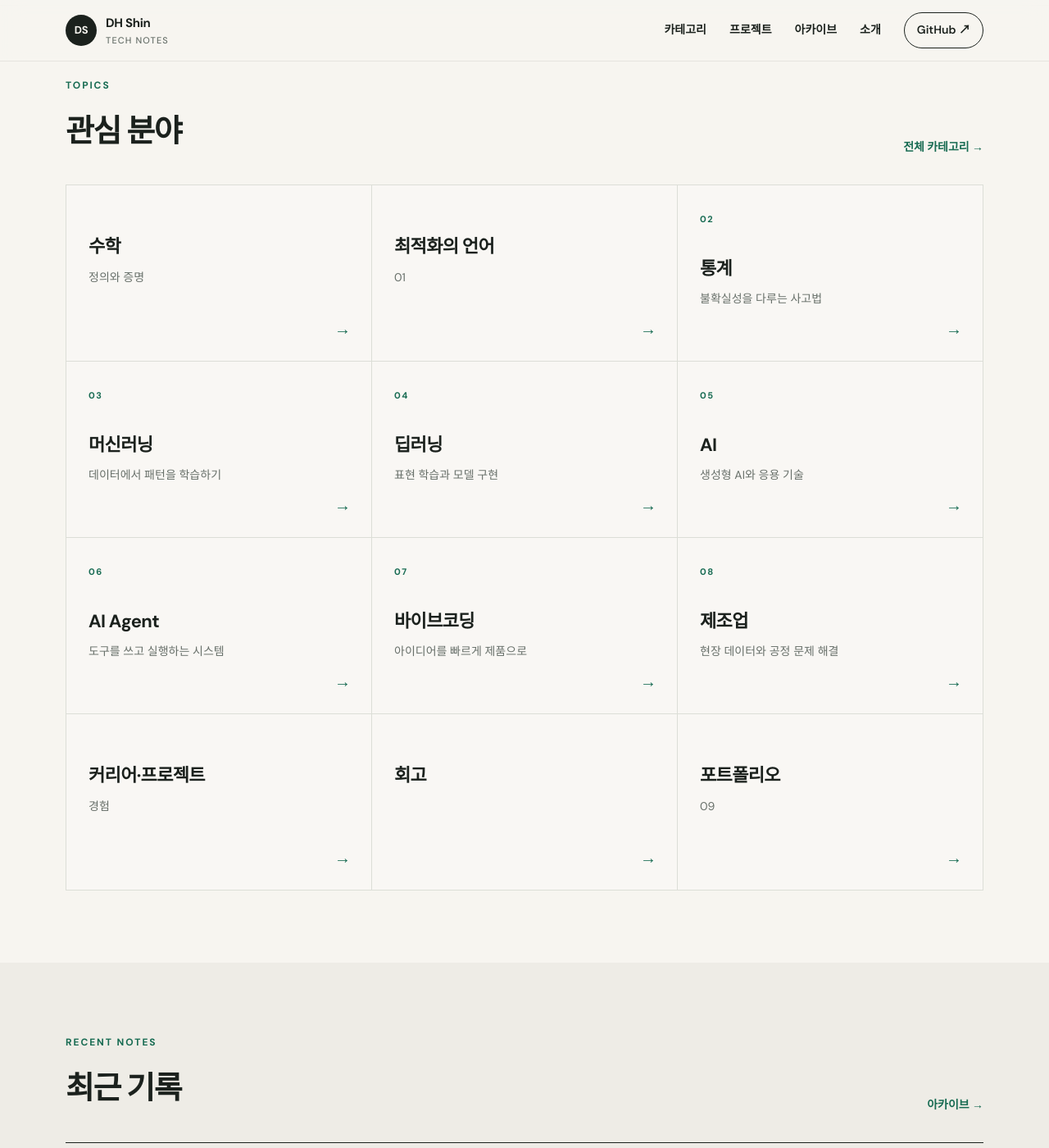
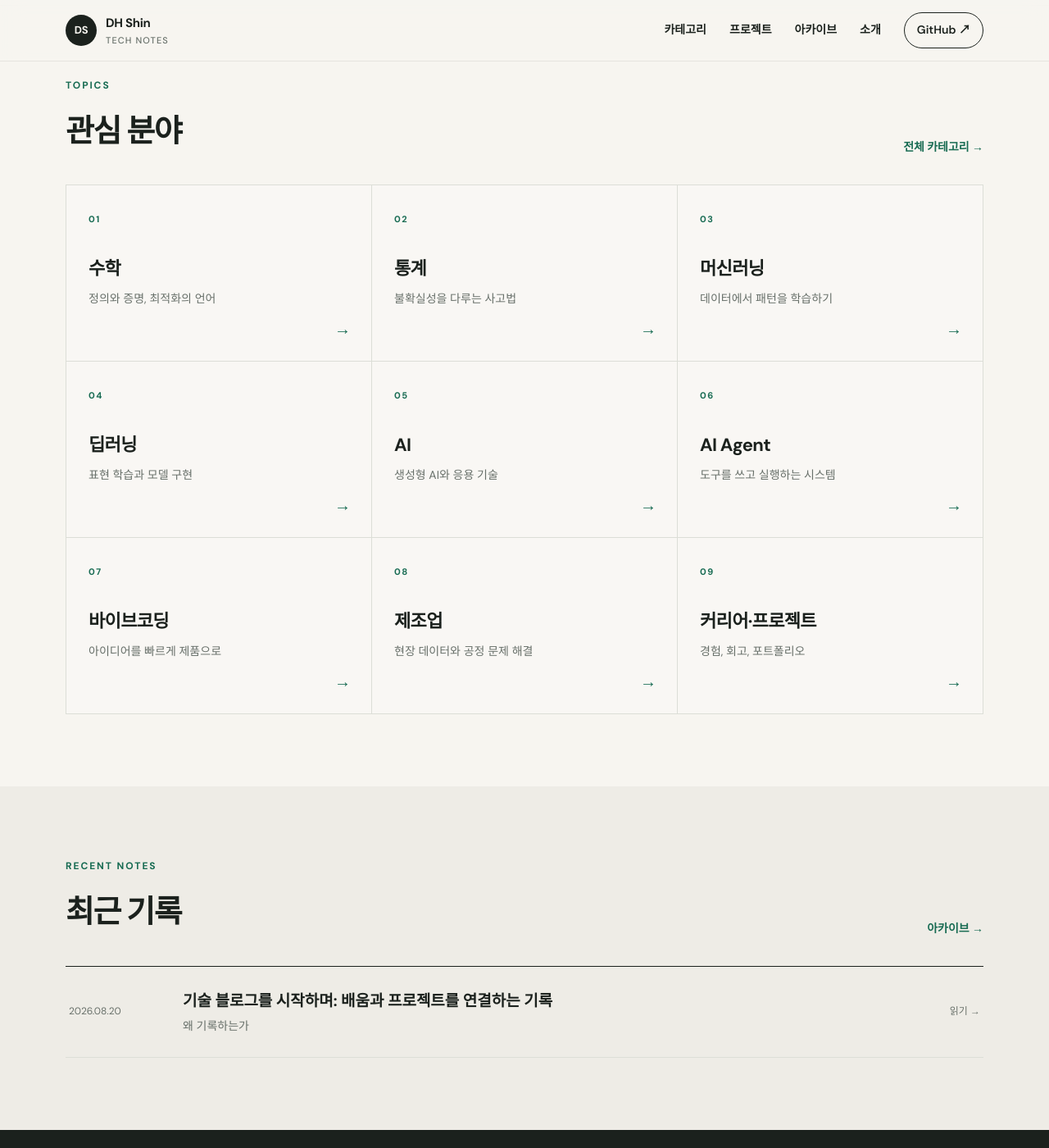
Before and after one commit to dhshin96/dhshin96.github.io, a Jekyll site: the page built from index.html, in a window 1280 px wide and 1400 px high, scrolled down 621 px. Shown: the whole window at 82% size. Built offline with Jekyll 4.4.1, drawn with Linux system fonts in a browser that asks for light colours.

Commit message:
Fix topic card parsing

```diff
--- a/index.html
+++ b/index.html
@@ -28,7 +28,7 @@ title:
     <a href="{{ '/categories/' | relative_url }}">전체 카테고리 →</a>
   </div>
   <div class="topic-grid">
-    {% assign topics = "수학|정의와 증명, 최적화의 언어|01,통계|불확실성을 다루는 사고법|02,머신러닝|데이터에서 패턴을 학습하기|03,딥러닝|표현 학습과 모델 구현|04,AI|생성형 AI와 응용 기술|05,AI Agent|도구를 쓰고 실행하는 시스템|06,바이브코딩|아이디어를 빠르게 제품으로|07,제조업|현장 데이터와 공정 문제 해결|08,커리어·프로젝트|경험, 회고, 포트폴리오|09" | split: "," %}
+    {% assign topics = "수학|정의와 증명, 최적화의 언어|01~통계|불확실성을 다루는 사고법|02~머신러닝|데이터에서 패턴을 학습하기|03~딥러닝|표현 학습과 모델 구현|04~AI|생성형 AI와 응용 기술|05~AI Agent|도구를 쓰고 실행하는 시스템|06~바이브코딩|아이디어를 빠르게 제품으로|07~제조업|현장 데이터와 공정 문제 해결|08~커리어·프로젝트|경험, 회고, 포트폴리오|09" | split: "~" %}
     {% for item in topics %}
       {% assign t = item | split: "|" %}
       <a class="topic-card" href="{{ '/categories/' | relative_url }}#{{ t[0] | slugify }}">
```
